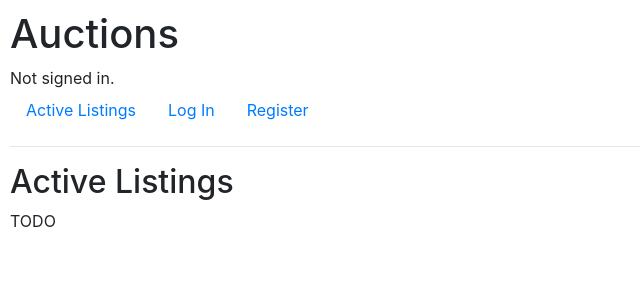
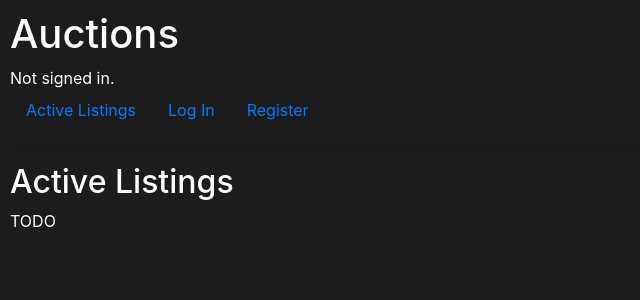
Before and after one commit to GabrielMensi/cs50web-commerce, a Django app: page / in a window 1280 px wide. Shown: the top 300 px of the page, without its empty margins (0-640 px from the left). Run offline with Django 3.2, Linux system fonts and the light colour scheme; some libraries are stand-ins or nearby versions.

Commit message:
update background color and text color

```diff
--- a/auctions/static/auctions/styles.css
+++ b/auctions/static/auctions/styles.css
@@ -1,3 +1,5 @@
 body {
     padding: 10px;
+    background-color: #1c1c1c;
+    color: #fff;
 }
```
